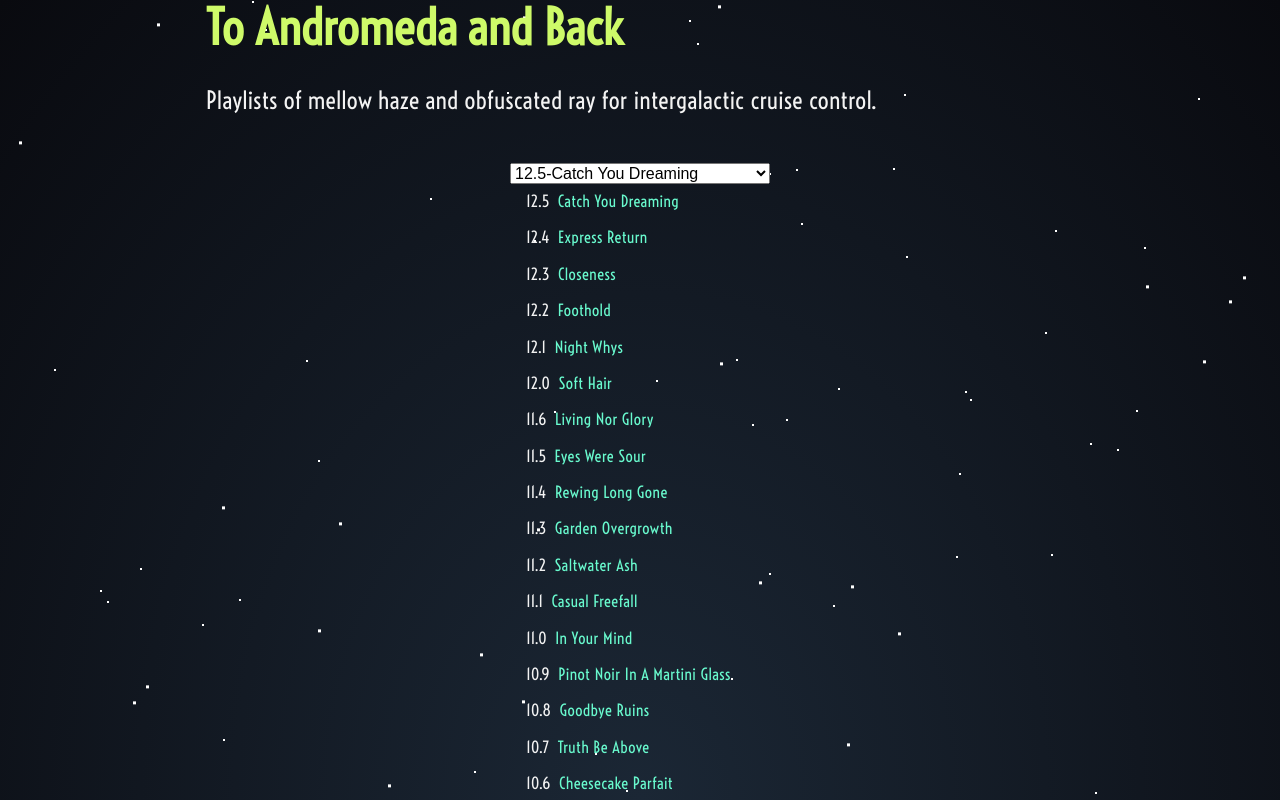
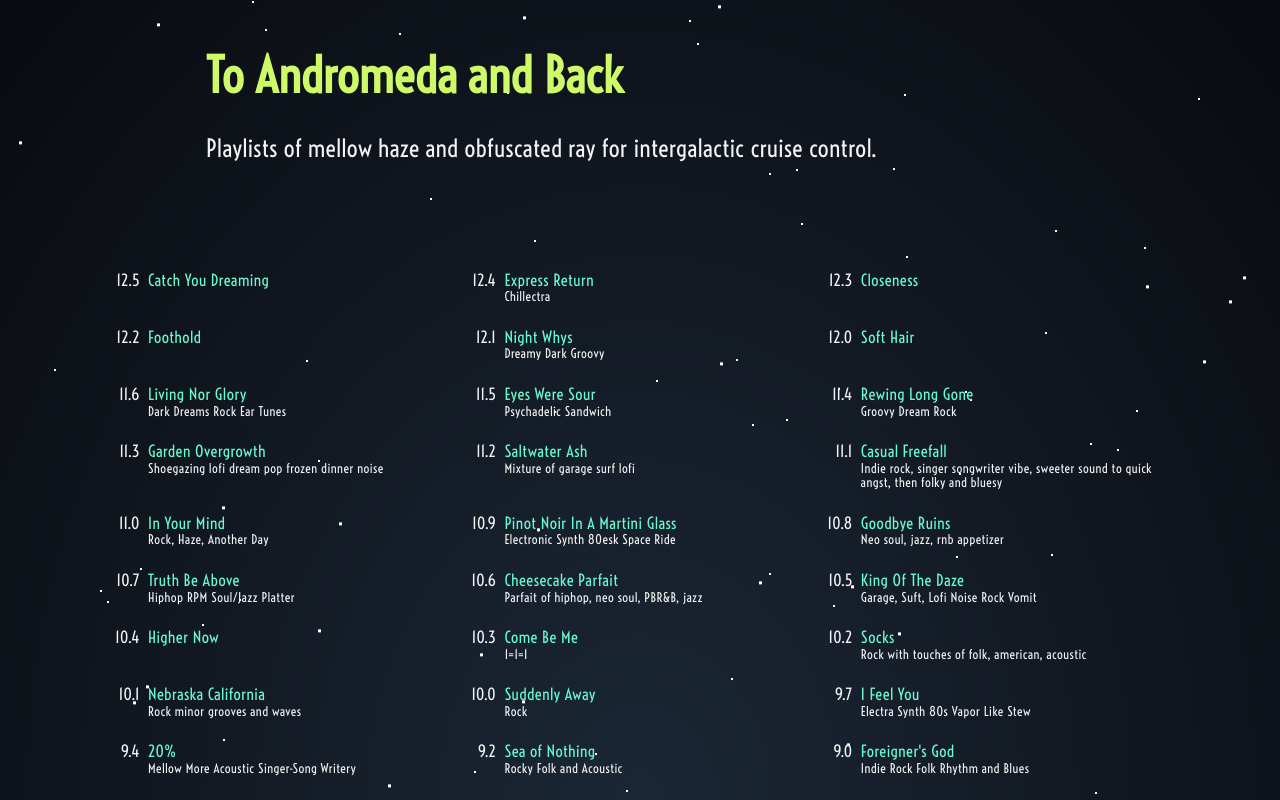
Before and after one commit to brock-noah/toandromeda-website, a React (Create React App) app: page / in a window 1280 px wide. Shown: the top 800 px of the page. Built offline with nearby package versions, Linux system fonts and the light colour scheme; what react-proptypes would draw is missing.

Commit message:
commit before grid

```diff
--- a/src/App.css
+++ b/src/App.css
@@ -11,7 +11,13 @@ select {
   /*border: ;*/
 }
 
+.flex-row {
+  display: flex;
+  flex-direction: row;
+}
+
 .App {
+  margin-top: 3rem;
 }
 
 .App_playlists {
@@ -38,26 +44,63 @@ select {
 }
 
 .App_footer {
-  margin-top: 5rem;
-  display: flex;
-  align-items: center;
-  justify-content: center;
+  margin-top: 7rem;
+  margin-bottom: 7rem;
+  text-align: center;
 }
 
 .List_list {
+  display: flex;
+  flex-wrap: wrap;
+  max-width: 1080px;
+  max-height: 100vh;
+  margin-top: 48px;
+  margin-bottom: 48px;
+}
+
+.List_list:hover .List_item {
+  color: var(--text-gray);
+  opacity: 0.7;
+  /*transition: opacity linear 0.1s;*/
+}
+
+.List_li {
+  list-style-type: none;
+  width: 33%;
 }
 
 .List_item {
-  list-style-type: none;
-  padding: 8px 16px;
   display: flex;
+  height: 100%;
+  border-radius: 4px;
+  padding: 12px;
+}
+
+.List_list .List_item:hover {
+  background-color: rgba(10,10,10,0.5);
+  color: var(--text-white);
+  opacity: 1;
+  /*background-image: linear-gradient(transparent, #444); */
+}
+
+/*.List_item:hover .List_item {
+  color: white;
+}
+*/
+.ListItem_version {
+  min-width: 36px;
+  text-align: right;
+  padding-right: 8px;
 }
 
 .ListItem_title {
   padding-right: 8px;
-  min-width: 24px;
-  display: inline-block;
 }
 
 .ListItem_link {
 }
+
+.ListItem_description {
+  font-size: .8rem;
+  /*color: #999;*/
+}
--- a/src/App.js
+++ b/src/App.js
@@ -47,26 +47,17 @@ class App extends React.Component {
           <Stars />
           <Header />
 
-          <div className="App_playlists">
-            <div>
-              <select className="List_list" onChange={this.onSelect}>
-              {playlists.map(list =>
-                <option value={list.v} className="List_item">
-                  {list.v + '-' + list.title}
-                </option>
-              )}
-              </select>
+          <div className="App_playlists" style={{margin: '0 auto'}}>
               <ol className="List_list">
               {playlists.map(list =>
-                <li key={list.v} className="List_item">
-                  <span className="ListItem_title">{list.v}</span>
-                  <Link className="ListItem_link" to={`/${list.v}`}>{list.title}</Link>
-                </li>
-              )}
-              </ol>
+                <li key={list.v} className="List_li">
+                  <Link  to={`/${list.v}`} className="opacic List_item">
+                    <span className="ListItem_version">{list.v}</span>
+                    <div>
+                      <div className="ListItem_title text-smooth-green">{list.title}</div>
+                      <div className="ListItem_description">{list.description}</div>
                     </div>
-
-            {playlists.map(list =>
+                  </Link>
                   <Route key={list.v} path={`/${list.v}`} component={props =>
                     <Playlist {...{
                       key: list.v,
@@ -75,15 +66,16 @@ class App extends React.Component {
                     }} />
                     }
                   />
+                </li>
               )}
+              </ol>
+
           </div>
           <footer className="App_footer">
-            <div>
             <p>
               Broadcasting live Monday 8PM on 91.9 FM in Santa Barbara or world wide at <a href={KCSB} target="_blank">KCSB.ORG</a>
             </p>
             <p>Missed the show? <a href={RFA} target="_blank">Stream the last two shows</a>.</p>
-          </div>
             <Follow />
           </footer>
         </div>
--- a/src/components/Follow/Follow.css
+++ b/src/components/Follow/Follow.css
@@ -2,6 +2,5 @@
 }
 
 .Follow > a > i {
-  display: block;
   padding: 10px;
 }
--- a/src/components/Playlist/Playlist.css
+++ b/src/components/Playlist/Playlist.css
@@ -1,5 +1,11 @@
 .Playlist {
   margin: 1rem;
+}
+
+.Playlist_version {
+  color: var(--text-white);
+  margin-top: 14px;
+  margin-right: 14px;
 }
 
 .Playlist_name {
--- a/src/components/Playlist/Playlist.js
+++ b/src/components/Playlist/Playlist.js
@@ -26,12 +26,18 @@ function Playlist({
   };
 
   return (
-    <article className="Playlist">
-      <h6 className="Playlist_name">{v}</h6>
-      <h3 className="Playlist_name">{title}</h3>
-      <p>{description}</p>
-      <iframe className="Playlist_iframe" src={iframe} frameBorder="0" allowTransparency="true"></iframe>
-      <OpenWith {...follow} />
+    <article className="Playlist flex-row">
+      <section className='flex-row'>
+        <h6 className="Playlist_version">{v}</h6>
+        <div>
+          <h3 className="Playlist_name">{title}</h3>
+          <p>{description}</p>
+        </div>
+      </section>
+      <div style={{marginLeft: '32px'}}>
+        <iframe className="Playlist_iframe" src={'localhost:9000'} frameBorder="0" allowTransparency="true"></iframe>
+        <OpenWith {...follow} />
+      </div>
     </article>
   );
 }
--- a/src/index.css
+++ b/src/index.css
@@ -5,7 +5,11 @@
 }
 
 body {
-  color: #f3f3f3;
+  --text-white: #f3f3f3;
+  --text-gray: #999;
+  --smooth-green: #69face;
+  --lime-green: #cefa69;
+  color: var(--text-white);;
   background-color: #242424;
   font-family: Voltaire, Helvetica, Verdana, sans-serif;
   font-size: 16px;
@@ -37,8 +41,12 @@ h6 {
 }
 
 h1, h2, h3, h4, h5, h6,
-.text-green {
-  color: #cefa69;
+.text-lime-green {
+  color: var(--lime-green);
+}
+
+.text-smooth-green {
+  color: var(--smooth-green);
 }
 
 p {
@@ -48,11 +56,16 @@ p {
 }
 
 a {
-  color: #69face;
+  color: var(--smooth-green);
   text-decoration: none;
   border-bottom: 2px solid transparent;
 }
 
 a:hover {
-  border-bottom-color: #69face;
+  border-bottom-color: var(--smooth-green);
 }
+
+a.opacic {
+  color: var(--text-white);
+  border-bottom: none;
+}
```
Also changed, not shown: src/components/Stars/stars.css. Lines whose indentation alone changed are shown as unchanged.
